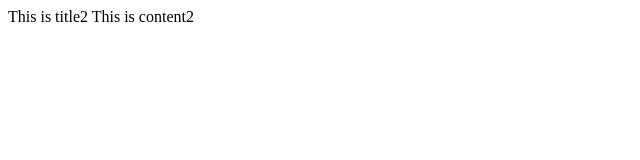
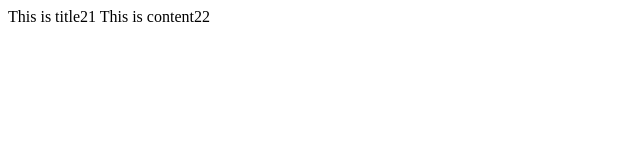
Before and after one commit to mnasirbaloch/mnasirbaloch.github.io, a plain HTML site: page index.html in a window 1280 px wide. Shown: the full height of the page, 0-640 px from the left. Drawn offline with Linux system fonts and the light colour scheme.

Commit message:
Update index.html

```diff
--- a/index.html
+++ b/index.html
@@ -1 +1 @@
-This is title2 <split> This is content2
+This is title21 <split> This is content22
```
